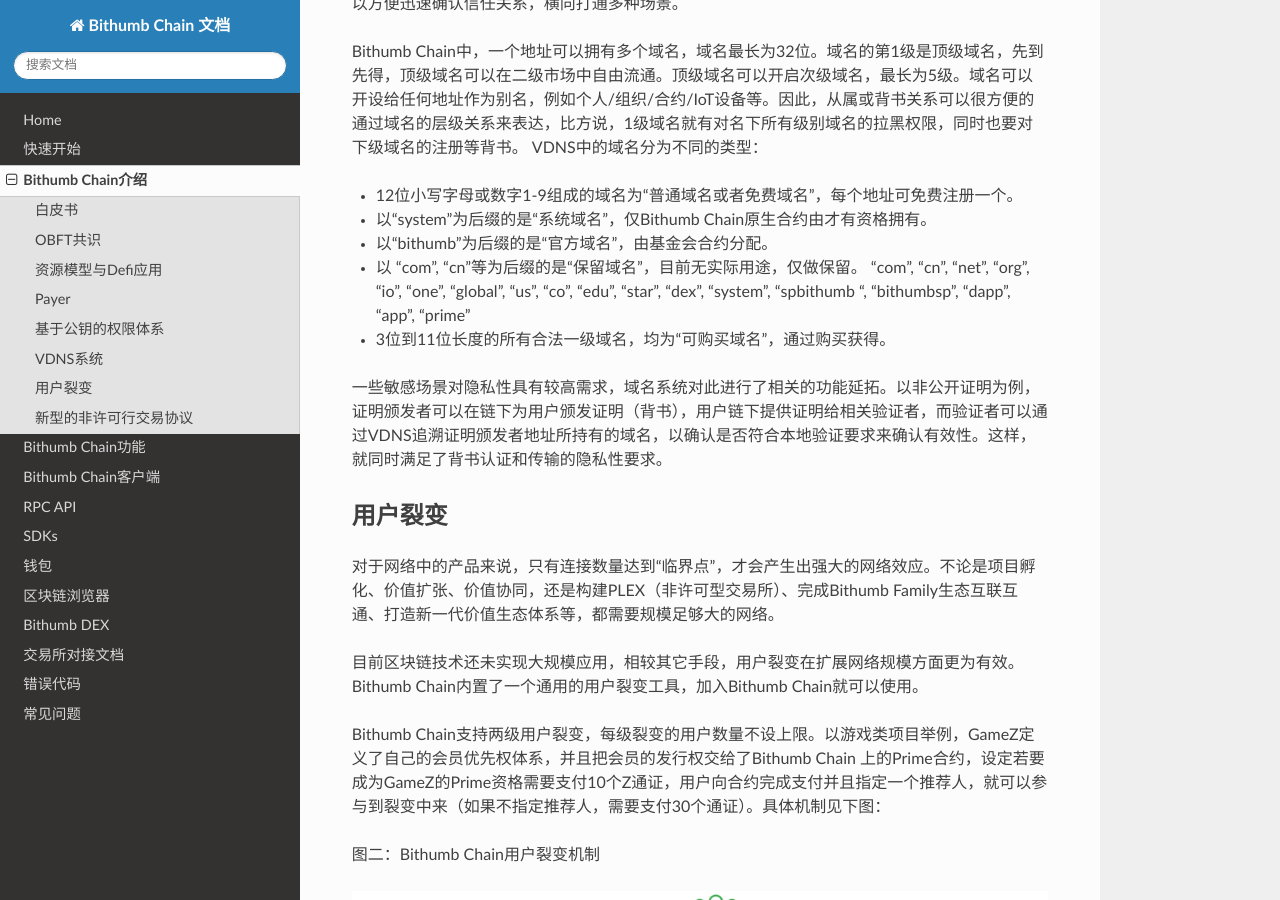
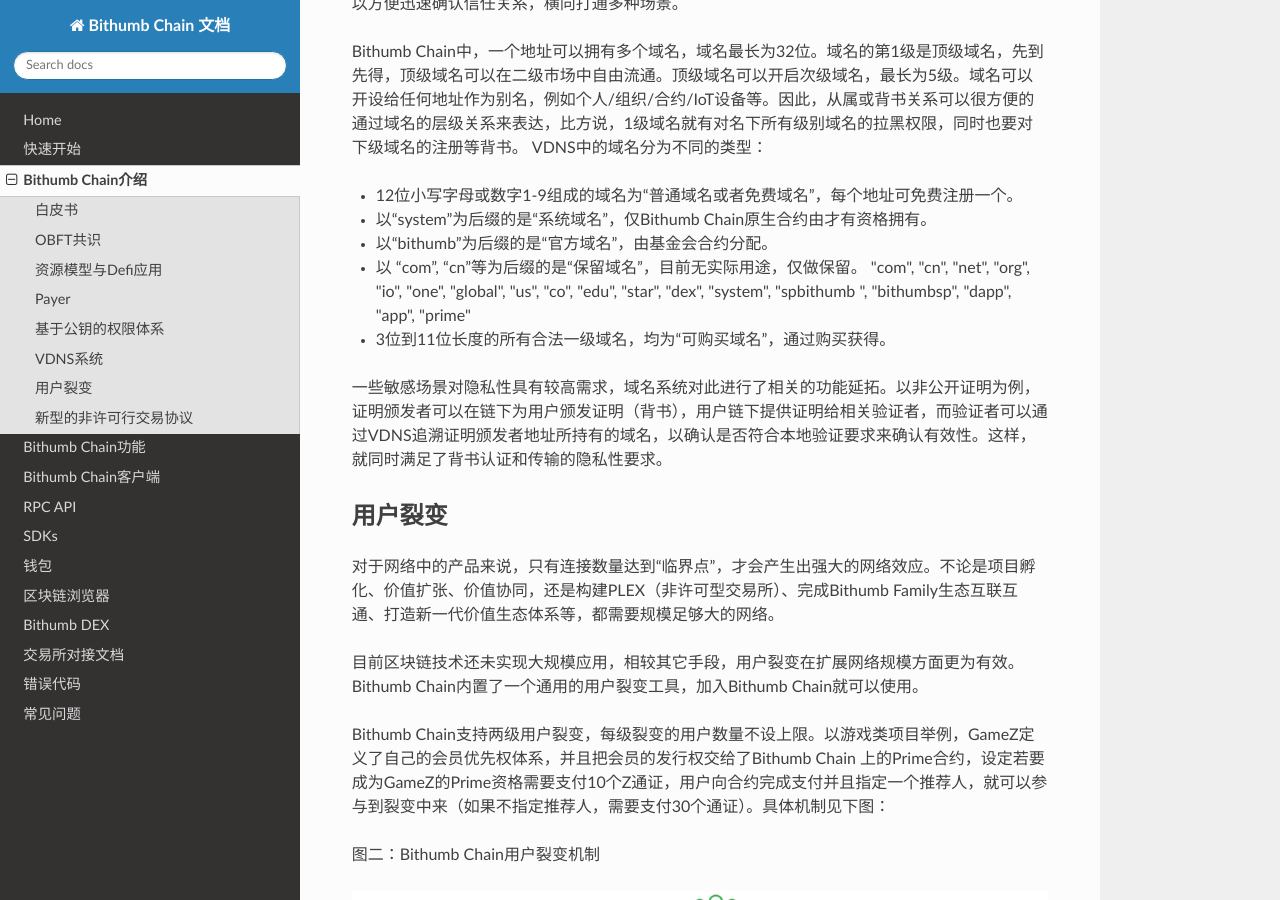
Before and after one commit to xbxlxp/Docs, a Sphinx documentation site: the page built from source/chain.rst, in a window 1280 px wide and 900 px high, scrolled down 4248 px. Built offline with Sphinx 7.4.7 and the Read the Docs theme 2.0.0, drawn with Linux system fonts in a browser that asks for light colours; part of the change alters nothing that is shown; some of the changed text lies outside the part shown.

```diff
--- a/source/conf.py
+++ b/source/conf.py
@@ -43,7 +43,7 @@ exclude_patterns = []
 
 # This is also used if you do content translation via gettext catalogs.
 # Usually you set "language" from the command line for these cases.
-language = 'zh_CN'
+language = 'cn'
 
 # -- Options for HTML output -------------------------------------------------
 
```
